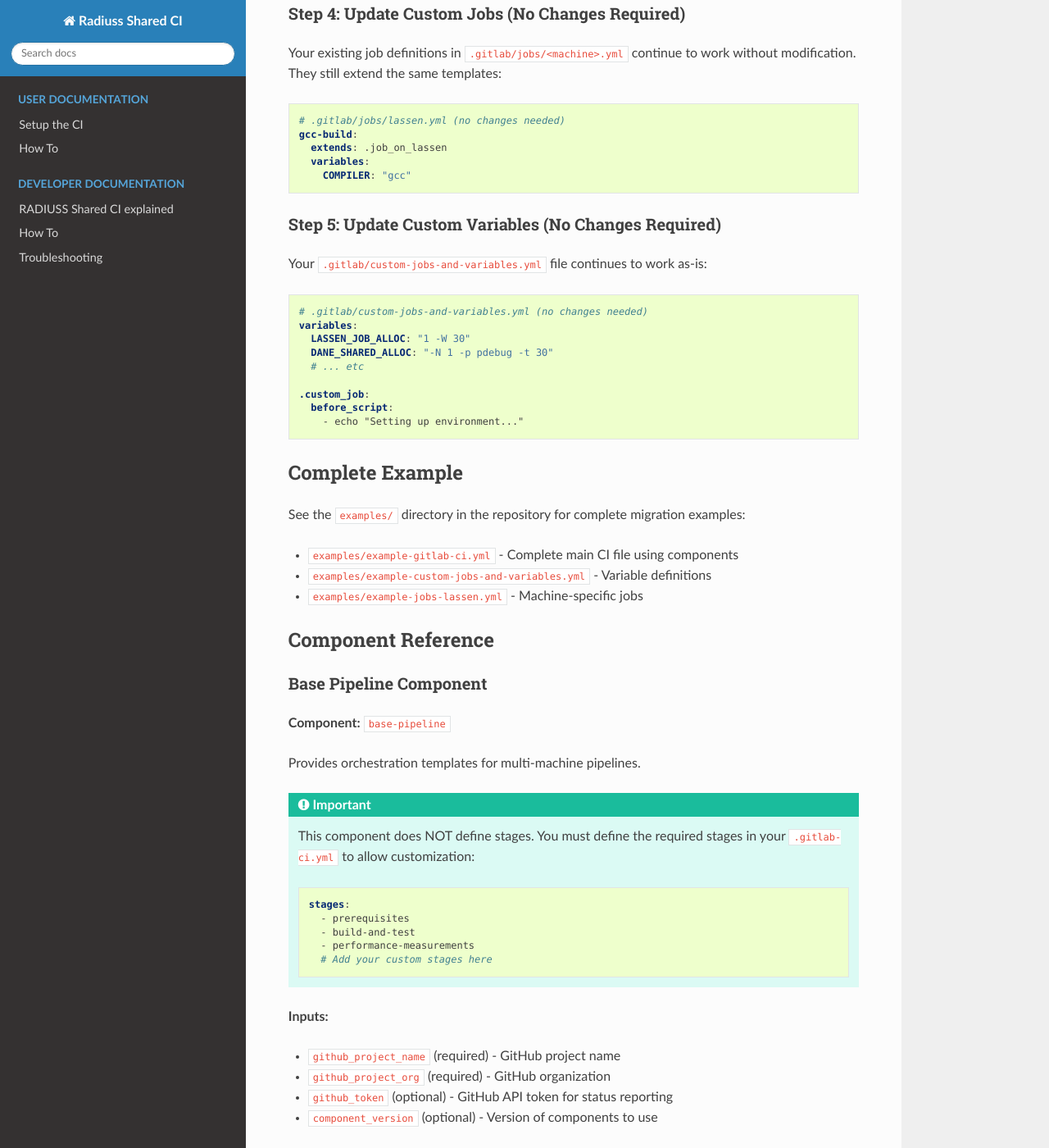
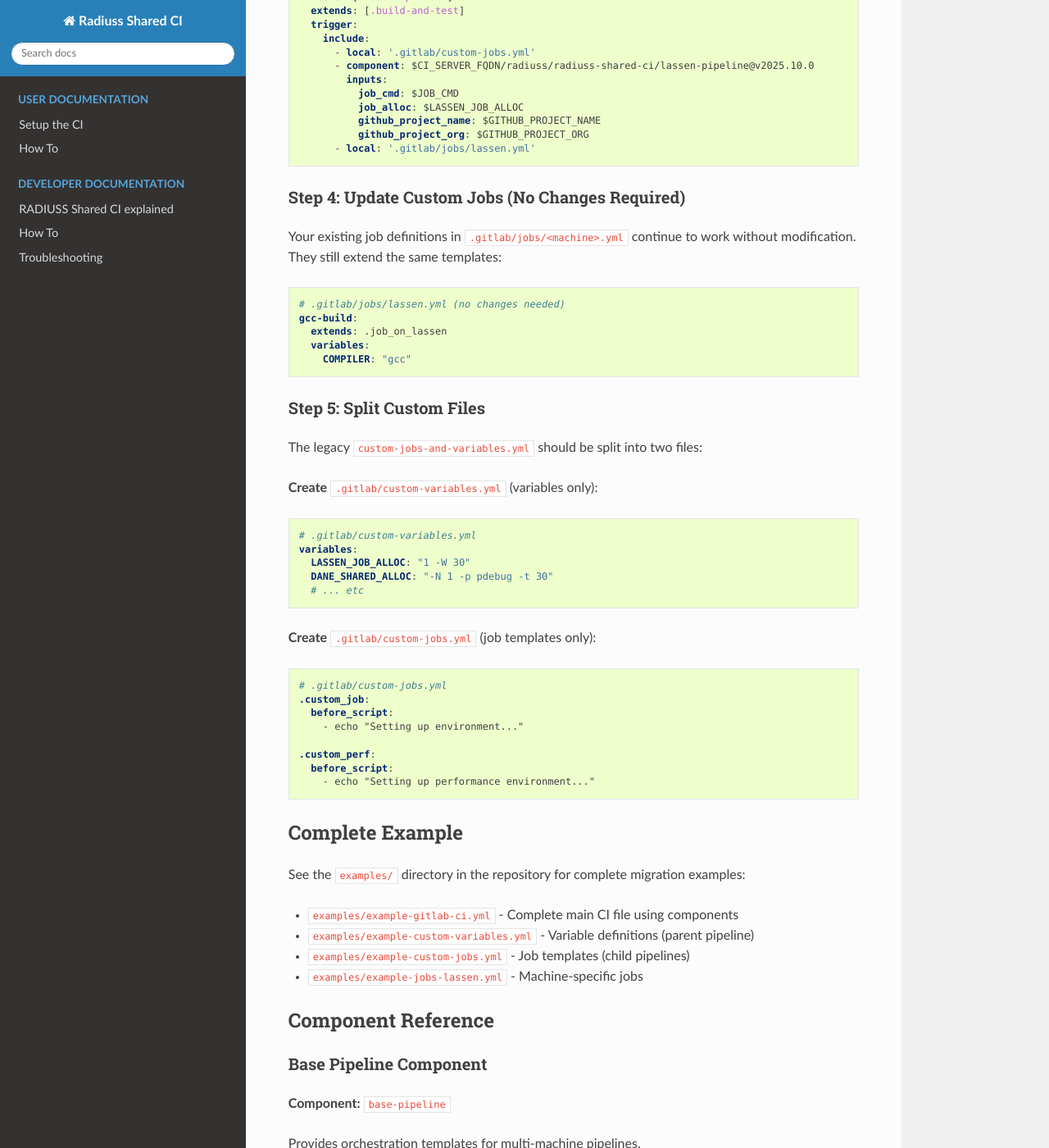
Before and after one commit to LLNL/radiuss-shared-ci, a Sphinx documentation site: the page built from docs/sphinx/user_guide/components_migration.rst, in a window 1280 px wide and 1400 px high, scrolled down 2679 px. Shown: the whole window at 82% size. Built offline with Sphinx 7.4.7 and the Read the Docs theme 3.1.0, drawn with Linux system fonts in a browser that asks for light colours; some of the changed text lies outside the part shown.

Commit message:
Refactor: Split custom-jobs-and-variables into separate files
BREAKING CHANGE: The combined custom-jobs-and-variables.yml file has
been split into two files for clarity and to avoid duplication:

- custom-variables.yml - Variables only (parent pipeline)
- custom-jobs.yml - Job templates only (child pipelines)

Problem:
The old design required including custom-jobs-and-variables.yml twice:
1. In parent pipeline (for variables to pass as component inputs)
2. In child pipelines (for .custom_job templates)

This caused confusion because:
- Variables were duplicated (as vars AND as component inputs)
- Templates in parent were unused (only needed in child)
- It wasn't clear what was used where

Solution:
- custom-variables.yml: Included ONLY in parent .gitlab-ci.yml
- custom-jobs.yml: Included ONLY in child pipeline triggers

Benefits:
- Clear separation of concerns
- No duplication
- Obvious where each piece is used
- Variables flow: parent vars → component inputs → child pipeline

Changes:
- Delete examples/example-custom-jobs-and-variables.yml
- Add examples/example-custom-variables.yml
- Add examples/example-custom-jobs.yml
- Update examples/example-gitlab-ci.yml to use split files
- Update migration guide with new Step 5 explaining the split
- Add prominent note explaining the file split rationale

🤖 Generated with [Claude Code](https://claude.com/claude-code)

Co-Authored-By: Claude <noreply@anthropic.com>

```diff
--- a/docs/sphinx/user_guide/components_migration.rst
+++ b/docs/sphinx/user_guide/components_migration.rst
@@ -93,12 +93,20 @@ Step 2: Update Main Pipeline File
          github_project_name: "my-project"
          github_project_org: "LLNL"
 
-     - local: '.gitlab/custom-jobs-and-variables.yml'
+     - local: '.gitlab/custom-variables.yml'
 
    variables:
      JOB_CMD:
        value: "./scripts/build-and-test.sh"
        expand: false
+
+.. note::
+   **File Split:** The legacy ``custom-jobs-and-variables.yml`` has been split into two files:
+
+   * ``.gitlab/custom-variables.yml`` - Variables only (included in parent pipeline)
+   * ``.gitlab/custom-jobs.yml`` - Job templates only (included in child pipelines)
+
+   This prevents duplication and makes it clear where each piece is used.
 
 Step 3: Update Machine Pipeline Triggers
 ^^^^^^^^^^^^^^^^^^^^^^^^^^^^^^^^^^^^^^^^^
@@ -126,7 +134,7 @@ Step 3: Update Machine Pipeline Triggers
      extends: [.build-and-test]
      trigger:
        include:
-         - local: '.gitlab/custom-jobs-and-variables.yml'
+         - local: '.gitlab/custom-jobs.yml'
          - component: $CI_SERVER_FQDN/radiuss/radiuss-shared-ci/lassen-pipeline@v2025.10.0
            inputs:
              job_cmd: $JOB_CMD
@@ -149,22 +157,33 @@ without modification. They still extend the same templates:
      variables:
        COMPILER: "gcc"
 
-Step 5: Update Custom Variables (No Changes Required)
-^^^^^^^^^^^^^^^^^^^^^^^^^^^^^^^^^^^^^^^^^^^^^^^^^^^^^^
+Step 5: Split Custom Files
+^^^^^^^^^^^^^^^^^^^^^^^^^^^
 
-Your ``.gitlab/custom-jobs-and-variables.yml`` file continues to work as-is:
+The legacy ``custom-jobs-and-variables.yml`` should be split into two files:
+
+**Create** ``.gitlab/custom-variables.yml`` (variables only):
 
 .. code-block:: yaml
 
-   # .gitlab/custom-jobs-and-variables.yml (no changes needed)
+   # .gitlab/custom-variables.yml
    variables:
      LASSEN_JOB_ALLOC: "1 -W 30"
      DANE_SHARED_ALLOC: "-N 1 -p pdebug -t 30"
      # ... etc
 
+**Create** ``.gitlab/custom-jobs.yml`` (job templates only):
+
+.. code-block:: yaml
+
+   # .gitlab/custom-jobs.yml
    .custom_job:
      before_script:
        - echo "Setting up environment..."
+
+   .custom_perf:
+     before_script:
+       - echo "Setting up performance environment..."
 
 Complete Example
 ----------------
@@ -172,7 +191,8 @@ Complete Example
 See the ``examples/`` directory in the repository for complete migration examples:
 
 * ``examples/example-gitlab-ci.yml`` - Complete main CI file using components
-* ``examples/example-custom-jobs-and-variables.yml`` - Variable definitions
+* ``examples/example-custom-variables.yml`` - Variable definitions (parent pipeline)
+* ``examples/example-custom-jobs.yml`` - Job templates (child pipelines)
 * ``examples/example-jobs-lassen.yml`` - Machine-specific jobs
 
 Component Reference
```
Also changed, not shown: 4 other files.
